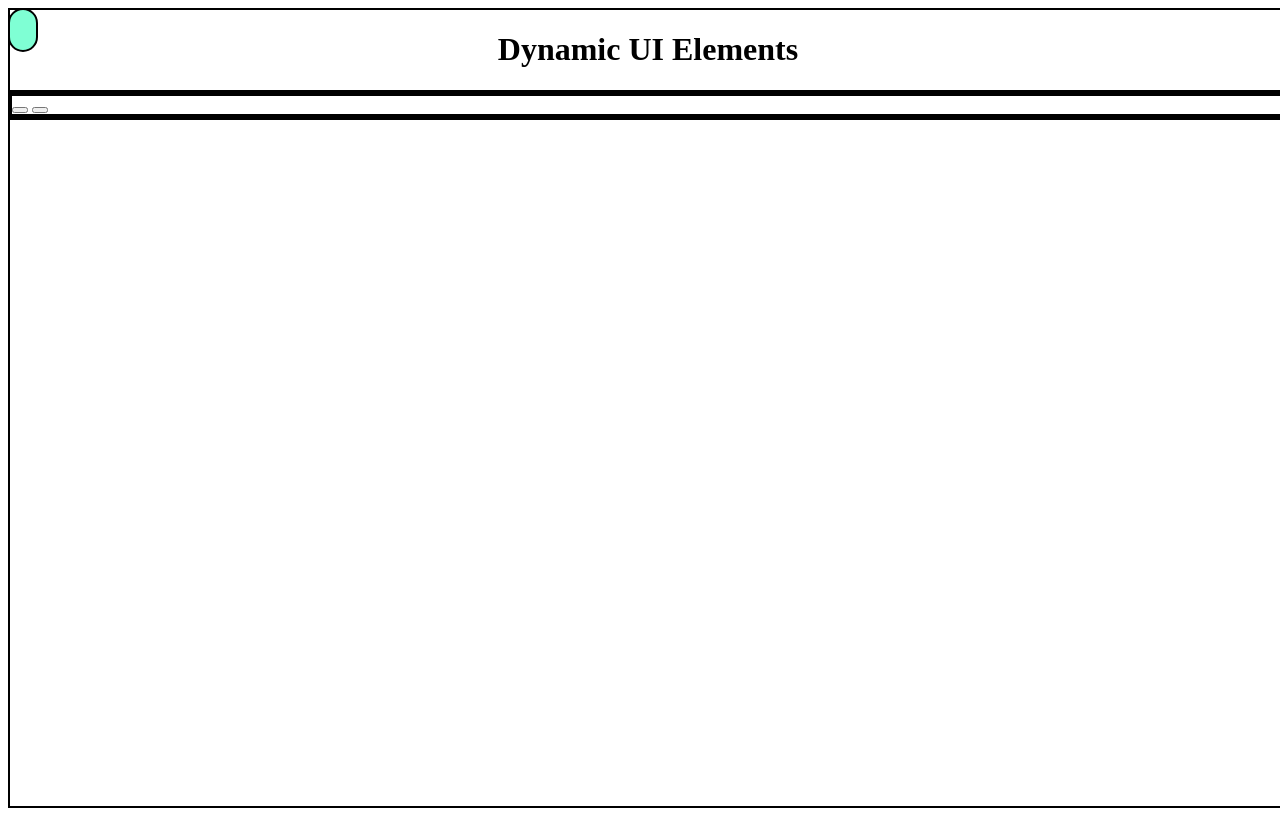
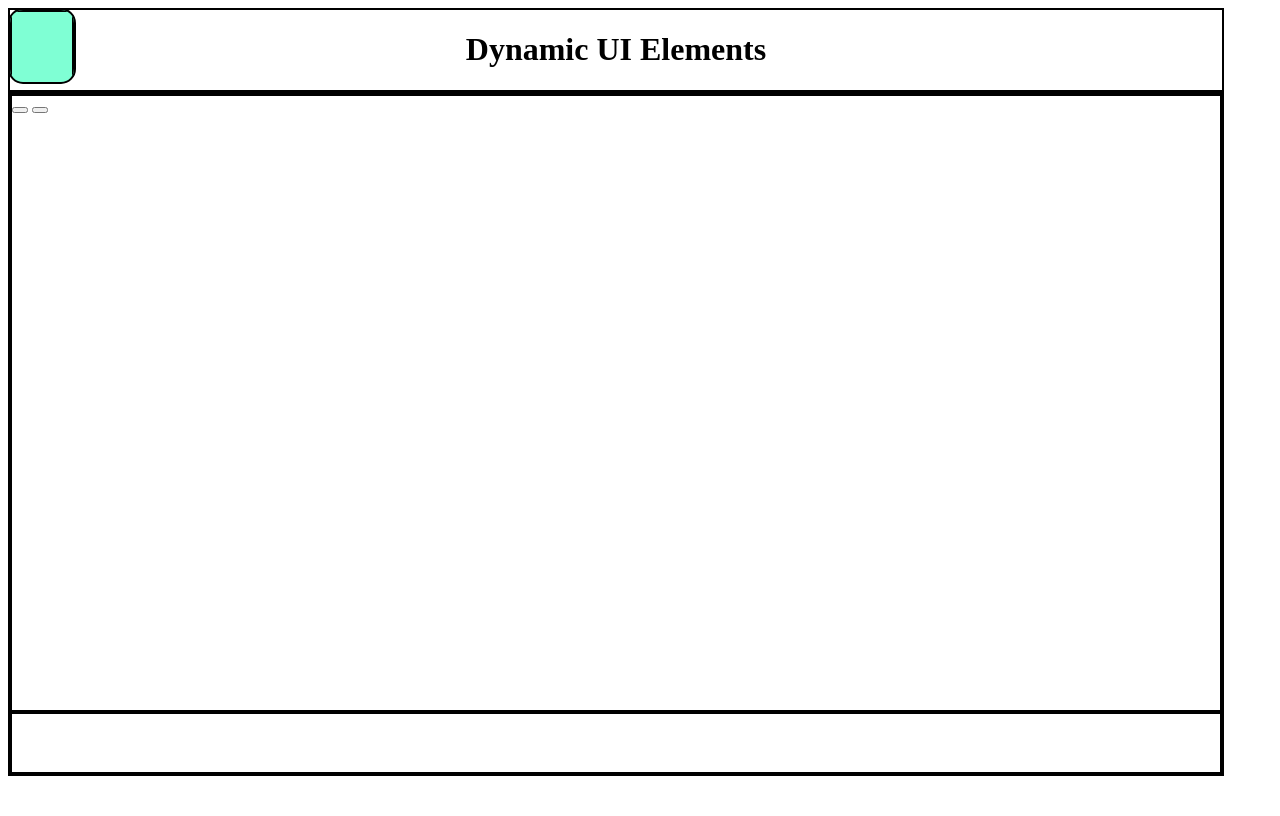
Before and after one commit to gdvnprt/dynamic-ui, a website built with webpack: page src/index.html in a window 1280 px wide. Built offline with nearby package versions, Linux system fonts and the light colour scheme.

Commit message:
Build dropdown menu
menu expands and items appear properly

```diff
--- a/src/index.html
+++ b/src/index.html
@@ -6,7 +6,26 @@
     <title>Dynamic UI Elements</title>
 </head>
 <body>
-    <div id="nav" class="collapsed"></div>
+    <div id="nav" class="collapsed">
+        <div id="nav-icon">
+
+        </div>
+        <div class="nav-item">
+            <p>Nav 1</p>
+        </div>
+        <div class="nav-item">
+            <p>Nav 2</p>
+        </div>
+        <div class="nav-item">
+            <p>Nav 3</p>
+        </div>
+        <div class="nav-item">
+            <p>Nav 4</p>
+        </div>
+        <div class="nav-item">
+            <p>Nav 5</p>
+        </div>
+    </div>
     <div id="title">
         <h1>Dynamic UI Elements</h1>
     </div>
--- a/src/style.css
+++ b/src/style.css
@@ -1,5 +1,5 @@
 body {
-    width: 100vw;
+    width: 95vw;
     height: 100vh;
     display: grid;
     grid-template-rows: 1fr 14fr;
@@ -15,16 +15,24 @@ body div {
     background-color: aquamarine;
     border-radius: 15px;
     transition: width 500ms ease-in-out, height 500ms ease-in-out;
+    overflow: hidden;
+    display: grid;
+    grid-template-columns: 5vw 10vw;
+    grid-template-rows: repeat(6, 10vh);
+}
+
+.nav-item {
+    grid-column: 1 / 3;
 }
 
 .collapsed {
-    height: 5vh;
-    width: 2vw;
+    height: 9vh;
+    width: 5vw;
 }
 
 .drop-down {
-    width: 10vw;
-    height: 40vh;
+    width: 15vw;
+    height: 60vh;
 }
 
 #title {
@@ -34,5 +42,17 @@ align-items: center;
 }
 
 #body {
+    height: 85vh;
+
+    grid-row: 2 / 3;
+    display: grid;
+    grid-template-rows: 10fr 1fr;
+}
+
+#slider {
+    grid-row: 1 / 2;
+}
+
+#slide-icons {
     grid-row: 2 / 3;
 }
```
Also changed, not shown: dist/index.html, dist/index.main.js.
